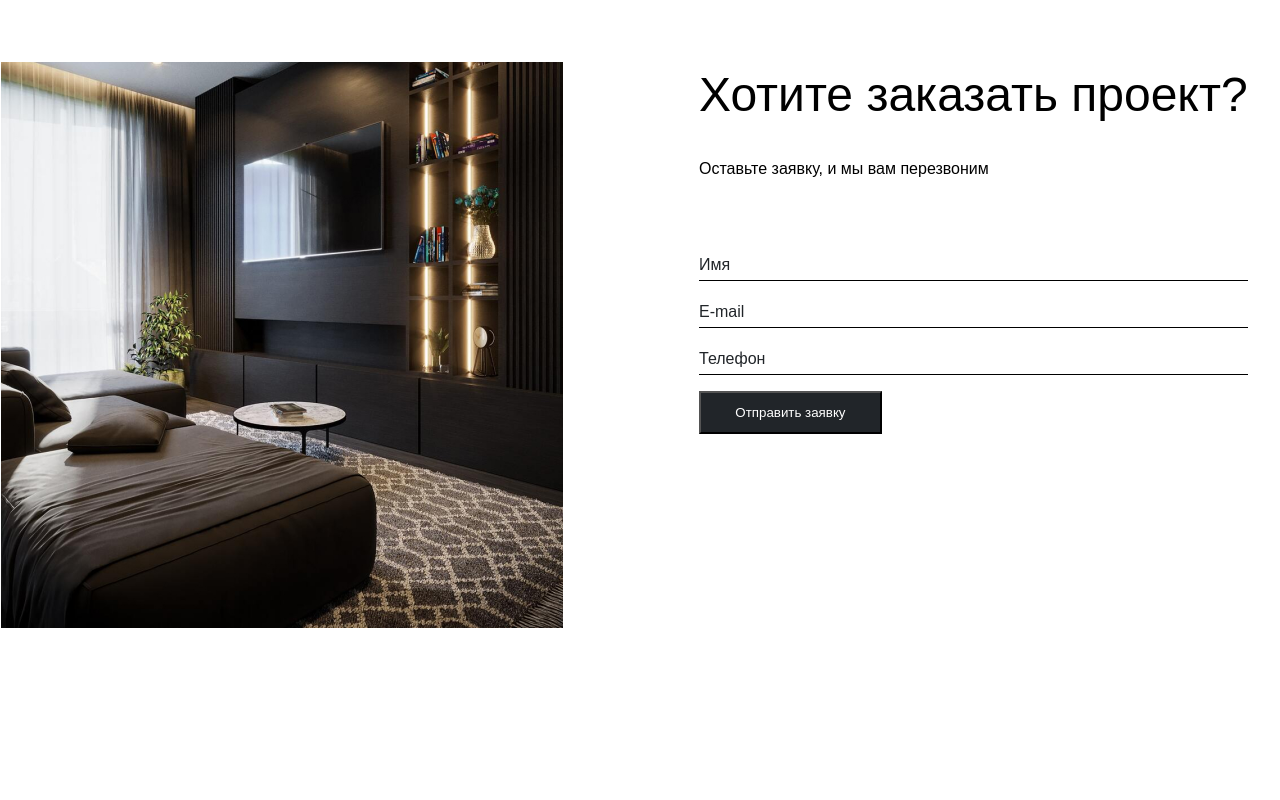
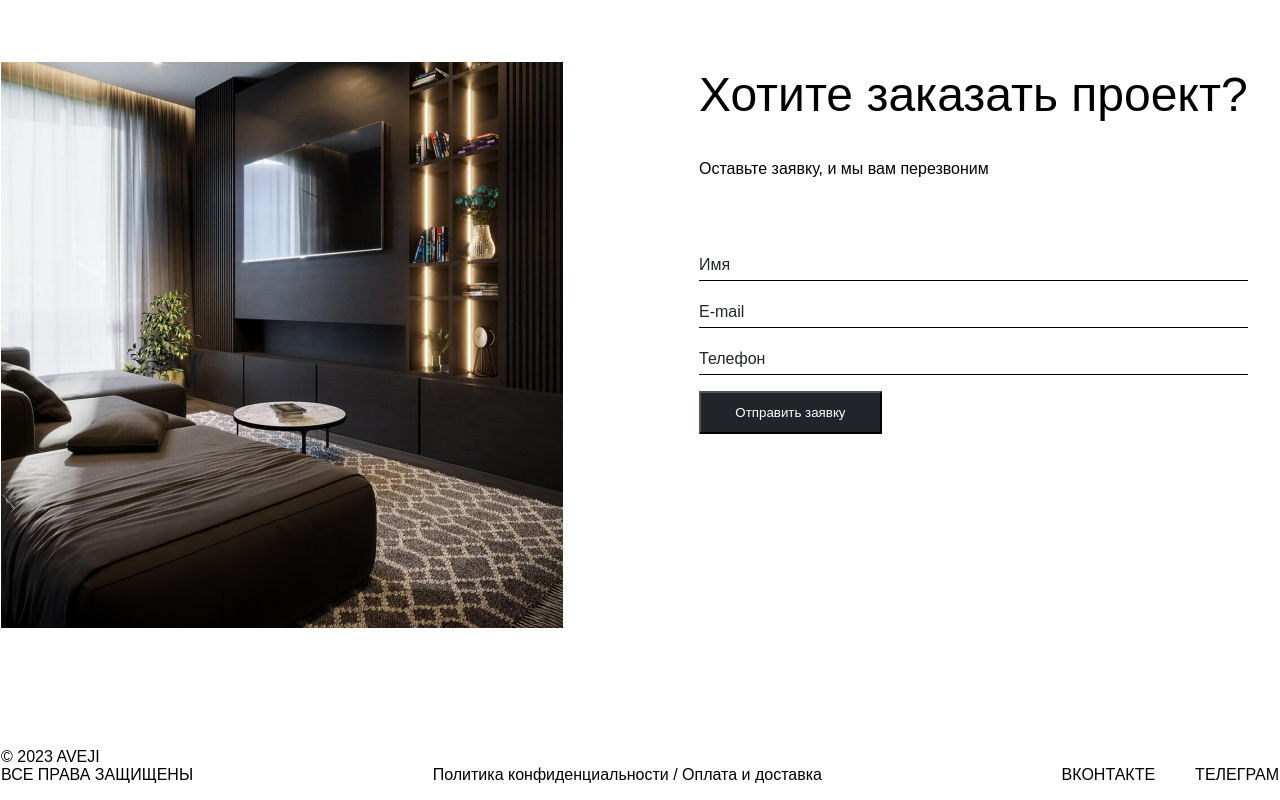
Before and after one commit to Aysanat/Aveji, a website: page www/index.html in a window 1280 px wide. Shown: the part 5163-5963 px from the top of the page. Before the commit the page ends 5911 px from the top, so only its background shows below. Drawn offline with Linux system fonts and the light colour scheme.

Commit message:
Добавила footer, стилизовала

```diff
--- /dev/null
+++ b/src/styles/blocks/_footer.scss
@@ -0,0 +1,29 @@
+.footer {
+  padding-bottom: 16px;
+}
+
+.footer_inner {
+  @include inner
+}
+
+.footer_row {
+  display: flex;
+  justify-content: space-between;
+  align-items: flex-end;
+}
+
+.footer_info {
+  text-decoration: none;
+  color: #000;
+}
+
+.footer_list {
+  display: flex;
+  column-gap: 40px;
+  list-style: none;
+}
+
+.footer_link {
+  text-decoration: none;
+  color: #000;
+}
--- a/src/styles/style.scss
+++ b/src/styles/style.scss
@@ -16,3 +16,4 @@
 @import "blocks/_reviews";
 @import "blocks/_order";
 @import "blocks/_form";
+@import "blocks/_footer";
--- a/www/index.html
+++ b/www/index.html
@@ -232,6 +232,23 @@
     </div>
    </section>
   </main>
-  <footer class="footer"></footer>
+  <footer class="footer">
+    <div class="footer_inner">
+      <div class="footer_row">
+        <p class="footer_copyright">© 2023 AVEJI <br> ВСЕ ПРАВА ЗАЩИЩЕНЫ</p>
+
+        <a href="#" class="footer_info">Политика конфиденциальности / Оплата и доставка</a>
+
+        <ul class="footer_list">
+          <li class="footer_item">
+            <a href="#" class="footer_link">ВКОНТАКТЕ</a>
+          </li>
+          <li class="footer_item">
+            <a href="#" class="footer_link">ТЕЛЕГРАМ</a>
+          </li>
+        </ul>
+      </div>
+    </div>
+  </footer>
 </body>
 </html>
```
Also changed, not shown: www/style/style.css.
